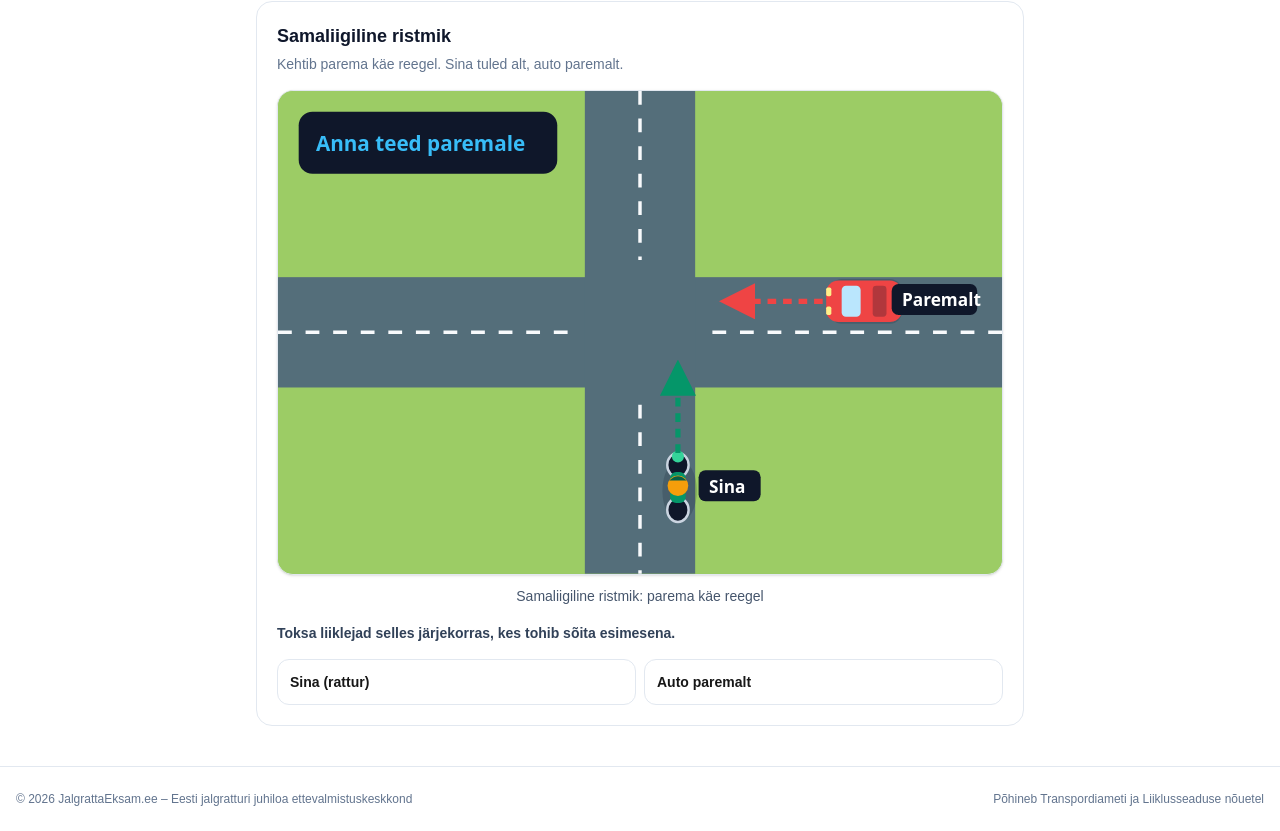
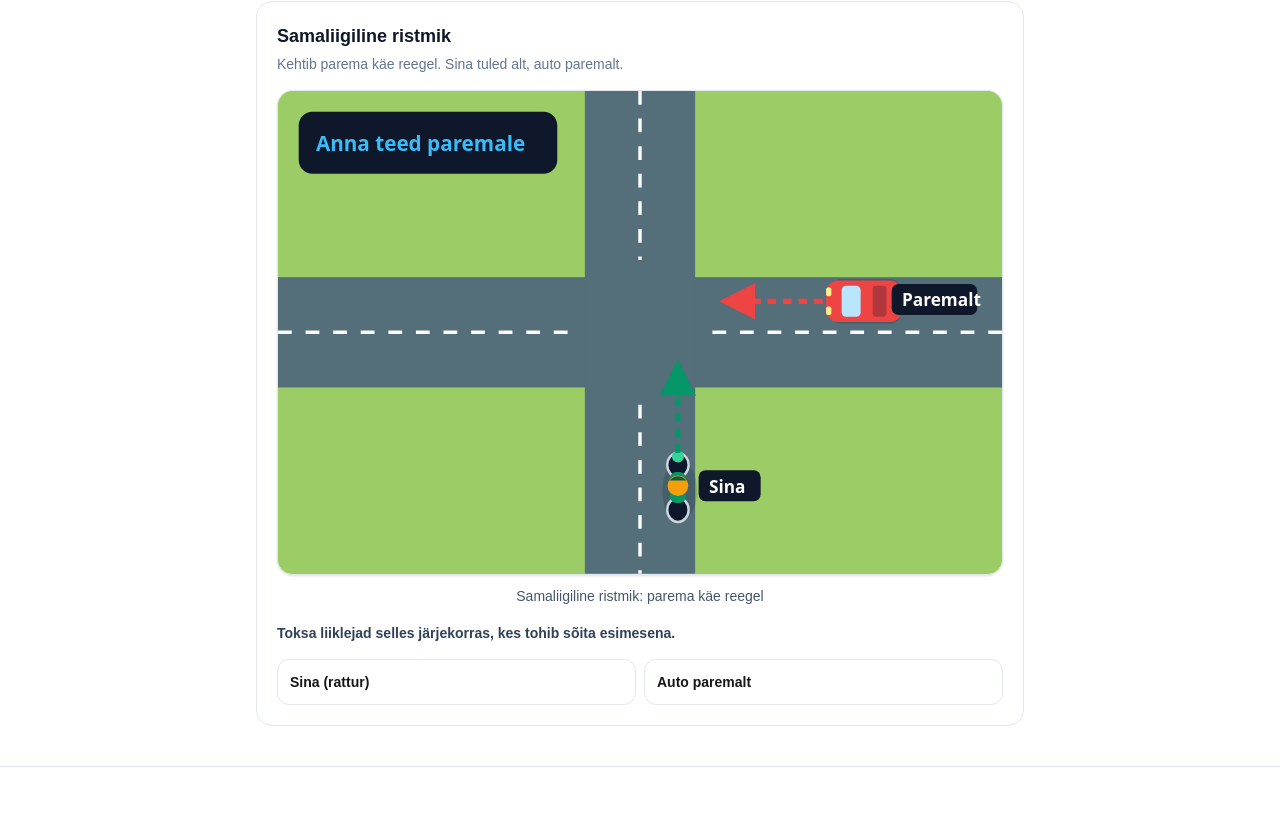
Before and after one commit to MrTolerant/jalgratta-eksam, a Next.js app: page /games/priority in a window 1280 px wide. Shown: the part 188-1019 px from the top of the page. Built offline with nearby package versions, Linux system fonts and the light colour scheme.

Commit message:
fix: localize footer and restore game UI strings

```diff
--- a/src/app/layout.tsx
+++ b/src/app/layout.tsx
@@ -3,6 +3,7 @@ import { Geist, Geist_Mono } from "next/font/google";
 import "./globals.css";
 import { LanguageProvider } from "@/context/LanguageContext";
 import { Navbar } from "@/components/Navbar";
+import { SiteFooter } from "@/components/SiteFooter";
 import { VisitorBoot } from "@/components/VisitorBoot";
 
 const geistSans = Geist({
@@ -35,12 +36,7 @@ export default function RootLayout({
           <main className="flex-1 max-w-7xl w-full mx-auto px-4 sm:px-6 lg:px-8 py-6 sm:py-10">
             {children}
           </main>
-          <footer className="border-t border-slate-200 dark:border-slate-800/80 bg-white dark:bg-slate-900 py-6 text-center text-xs text-slate-500 dark:text-slate-400">
-            <div className="max-w-7xl mx-auto px-4 flex flex-col sm:flex-row items-center justify-between gap-2">
-              <p>© 2026 JalgrattaEksam.ee – Eesti jalgratturi juhiloa ettevalmistuskeskkond</p>
-              <p>Põhineb Transpordiameti ja Liiklusseaduse nõuetel</p>
-            </div>
-          </footer>
+          <SiteFooter />
         </LanguageProvider>
       </body>
     </html>
--- /dev/null
+++ b/src/components/SiteFooter.tsx
@@ -0,0 +1,17 @@
+'use client';
+
+import { useLanguage } from '@/context/LanguageContext';
+import { getTranslation } from '@/lib/i18n';
+
+export function SiteFooter() {
+  const { lang } = useLanguage();
+
+  return (
+    <footer className="border-t border-slate-200 dark:border-slate-800/80 bg-white dark:bg-slate-900 py-6 text-center text-xs text-slate-500 dark:text-slate-400">
+      <div className="max-w-7xl mx-auto px-4 flex flex-col sm:flex-row items-center justify-between gap-2">
+        <p>{getTranslation('footerCopy', lang)}</p>
+        <p>{getTranslation('footerLaw', lang)}</p>
+      </div>
+    </footer>
+  );
+}
```
